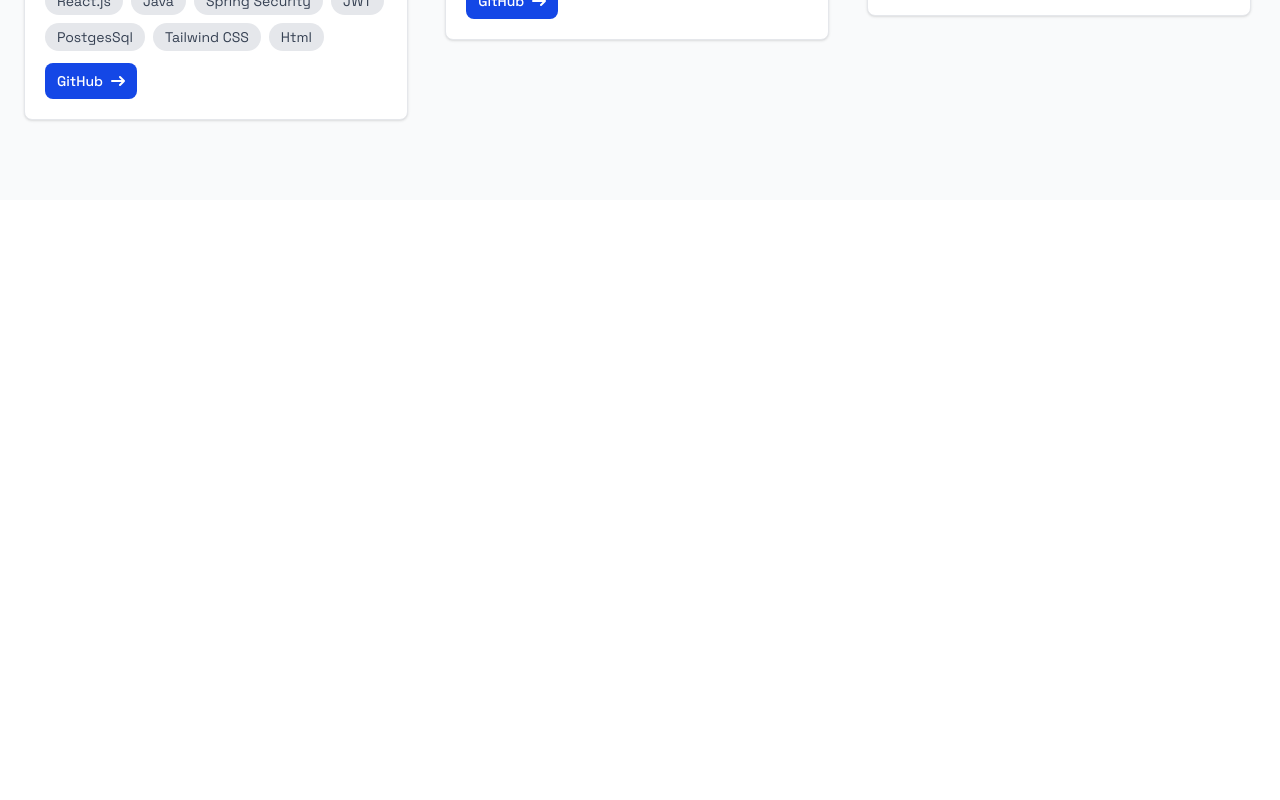
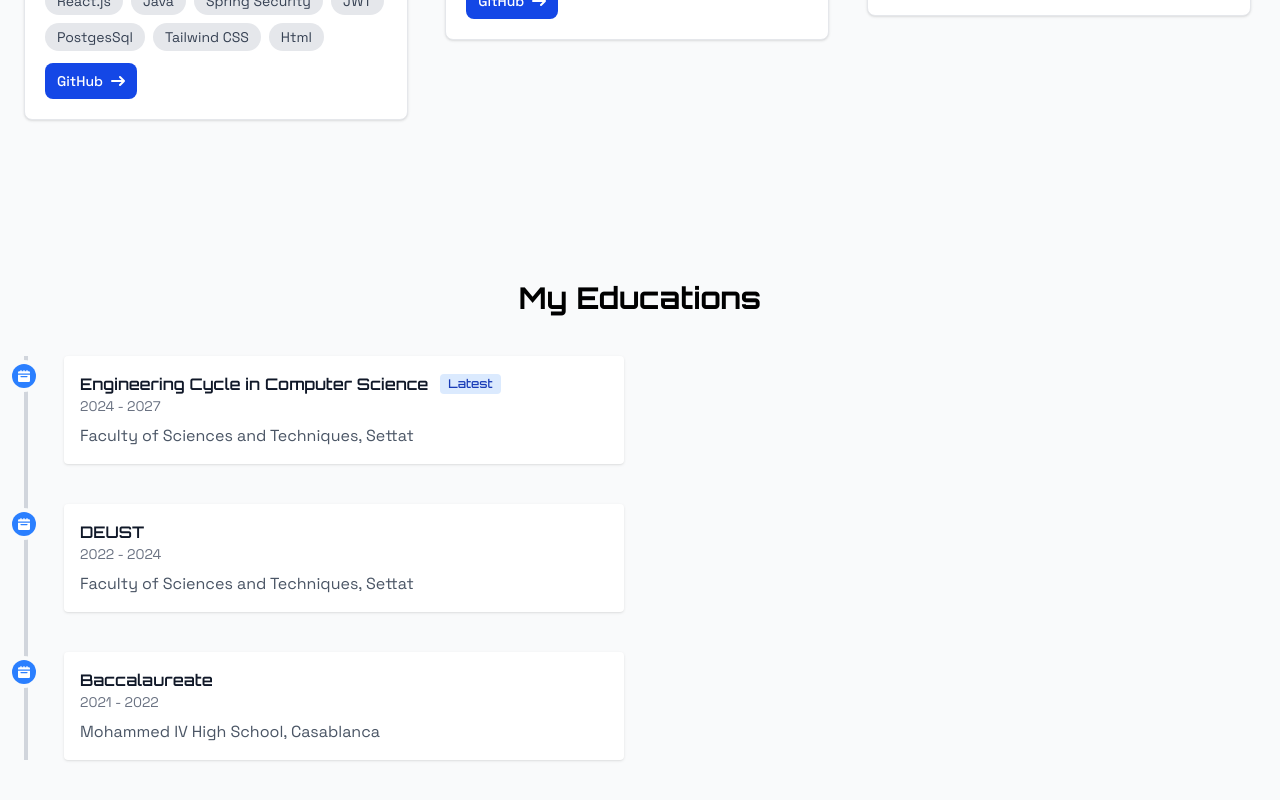
Before and after one commit to khalilbaidouri/portfolio, a React (Vite) app in the folder portfolio/: page / in a window 1280 px wide. Shown: the part 1986-2786 px from the top of the page. Before the commit the page ends 2186 px from the top, so only its background shows below. Built offline with nearby package versions, Linux system fonts and the light colour scheme; a web font is replaced by a local one.

Commit message:
education

```diff
--- a/portfolio/src/assets/me.js
+++ b/portfolio/src/assets/me.js
@@ -99,3 +99,24 @@ export const reseauData = [
     title: "Facebook",
   },
 ];
+
+export const formationData = [
+  {
+    diploma: "Engineering Cycle in Computer Science",
+    institution: "Faculty of Sciences and Techniques, Settat",
+    period: "2024 - 2027",
+    last: true,
+  },
+  {
+    diploma: "DEUST",
+    institution: "Faculty of Sciences and Techniques, Settat",
+    period: "2022 - 2024",
+    last: false,
+  },
+  {
+    diploma: "Baccalaureate",
+    institution: "Mohammed IV High School, Casablanca",
+    period: "2021 - 2022",
+    last: false,
+  },
+];
--- /dev/null
+++ b/portfolio/src/components/Education.jsx
@@ -0,0 +1,54 @@
+import React from "react";
+
+import { formationData } from "../assets/me";
+const Education = () => {
+  return (
+    <section id="education" className="py-20 bg-gray-50 dark:bg-gray-900">
+
+      <h2 className="text-3xl font-bold text-center mb-10">My Educations</h2>
+
+      <div className="max-w-5xl px-6">
+        <div className="relative cursor-pointer">
+          <div className="absolute left-0 top-0 w-1 h-full bg-gray-300 dark:bg-gray-700"></div>
+
+          <ul className="space-y-10 w-150">
+            {formationData.map((formation, index) => (
+              <li key={index} className="relative pl-10 group">
+                <span className="absolute -left-3 top-2 flex items-center justify-center w-6 h-6 bg-blue-500 rounded-full ring-4 ring-gray-50 dark:ring-gray-900 dark:bg-blue-700 transition-transform group-hover:scale-110">
+                  <svg
+                    className="w-3 h-3 text-white"
+                    fill="currentColor"
+                    viewBox="0 0 20 20"
+                  >
+                    <path d="M20 4a2 2 0 0 0-2-2h-2V1a1 1 0 0 0-2 0v1h-3V1a1 1 0 0 0-2 0v1H6V1a1 1 0 0 0-2 0v1H2a2 2 0 0 0-2 2v2h20V4ZM0 18a2 2 0 0 0 2 2h16a2 2 0 0 0 2-2V8H0v10Zm5-8h10a1 1 0 0 1 0 2H5a1 1 0 0 1 0-2Z" />
+                  </svg>
+                </span>
+
+                <div className="bg-white dark:bg-gray-800 p-4 rounded shadow hover:shadow-lg transition-all">
+                  <h3 className="tex  t-lg font-semibold text-gray-900 dark:text-white flex items-center">
+                    {formation.diploma}
+                    {formation.last && (
+                      <span className="bg-blue-100 text-blue-800 text-xs font-medium ml-3 px-2 py-0.5 rounded dark:bg-blue-700 dark:text-blue-200">
+                        Latest
+                      </span>
+                    )}
+                  </h3>
+
+                  <time className="block text-sm text-gray-500 dark:text-gray-400 mb-2">
+                    {formation.period}
+                  </time>
+
+                  <p className="text-gray-600 dark:text-gray-300">
+                    {formation.institution}
+                  </p>
+                </div>
+              </li>
+            ))}
+          </ul>
+        </div>
+      </div>
+    </section>
+  );
+};
+
+export default Education;
--- a/portfolio/src/pages/Home.jsx
+++ b/portfolio/src/pages/Home.jsx
@@ -4,7 +4,7 @@ import NavBar from "../components/NavBar";
 import Hero from "../components/Hero";
 import Skills from "../components/Skills";
 import { Projects } from "../components/Projects";
-import About from "../components/About";
+import Education from "../components/Education";
 
 const Home = () => {
   return (
@@ -13,6 +13,7 @@ const Home = () => {
       <Hero />
       <Skills />
       <Projects />
+      <Education />
     </div>
   );
 };
```
